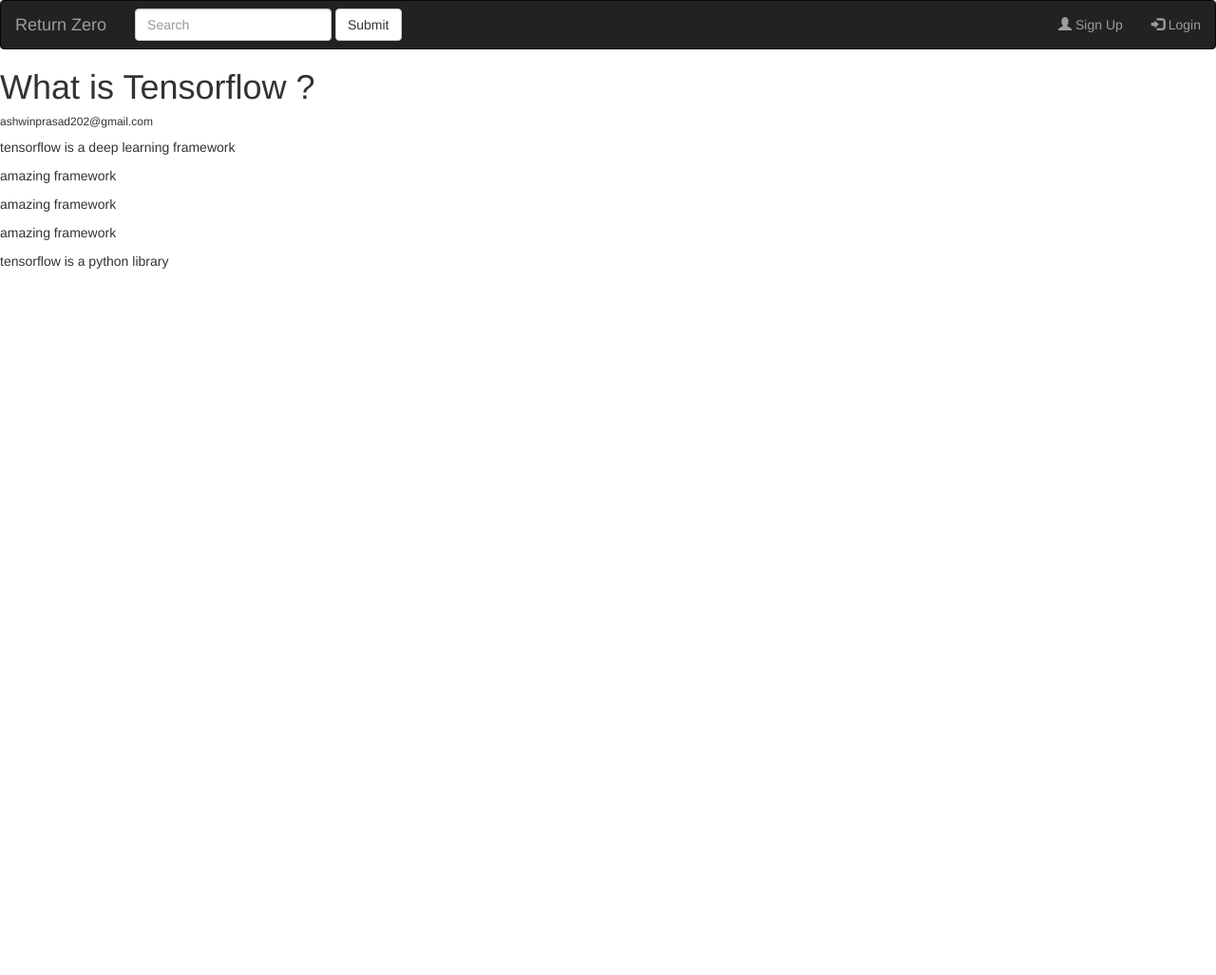
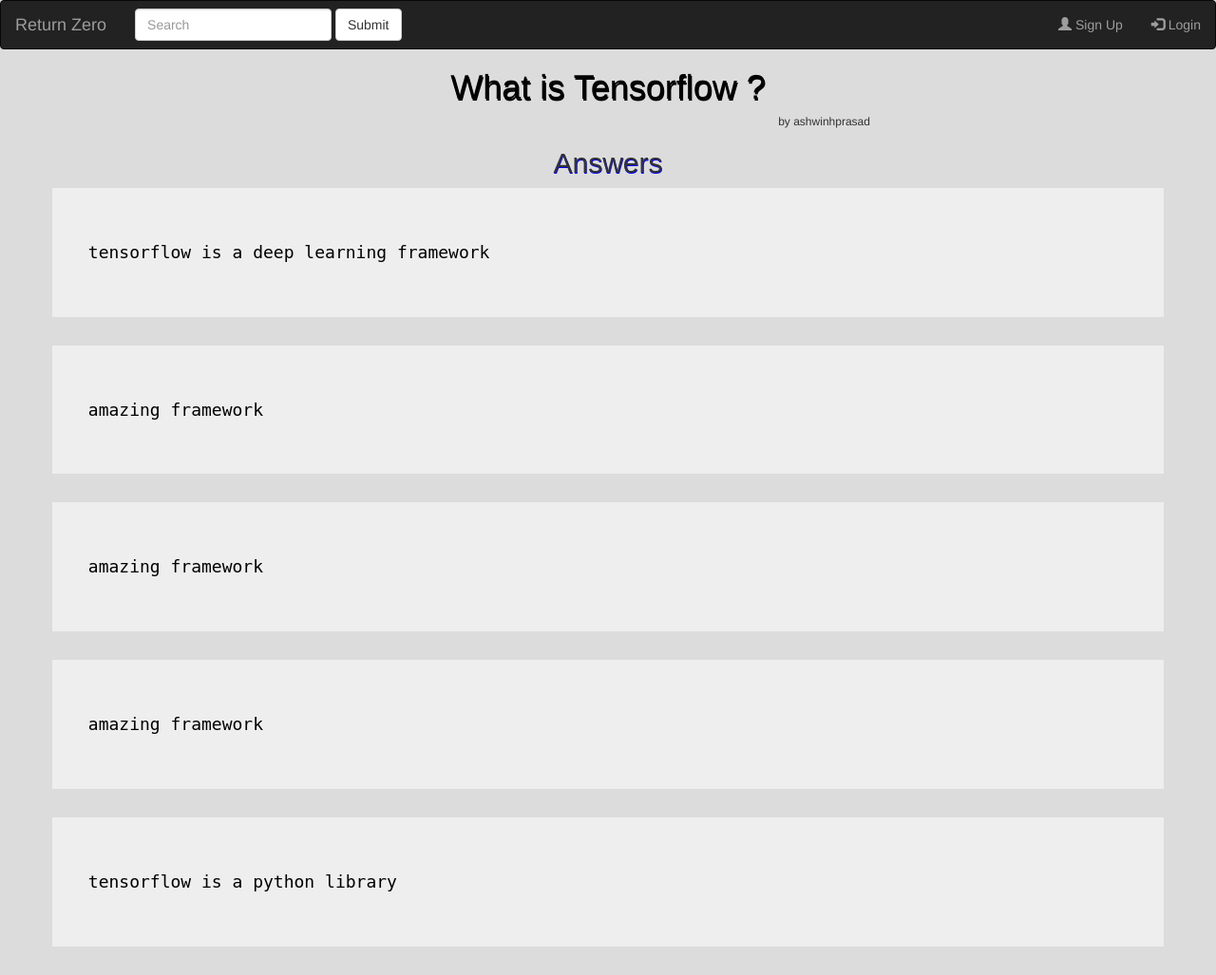
Before and after one commit to ashwinhprasad/Stack-Overflow-Techathon, a Django app: page /qa/details/1 in a window 1280 px wide. Shown: the whole page at 95% size. Before the commit the page ends 283 px from the top, so only its background shows below. Run offline with Django 3.2, Linux system fonts and the light colour scheme; data comes from the database, SQL or seed files in the repository; both versions use the stored data as it was after the commit; some libraries are stand-ins or nearby versions.

Commit message:
final presentation

```diff
--- a/ReturnZero/ReturnZero/urls.py
+++ b/ReturnZero/ReturnZero/urls.py
@@ -16,12 +16,11 @@
 from django.contrib import admin
 from django.urls import path, include
 from qa.views import Home
-from django.conf import settings
-from django.conf.urls.static import static
+
 
 urlpatterns = [
     path('admin/', admin.site.urls),
     path('user/',include('user.urls')),
     path('',Home,name='homepage'),
     path('qa/',include('qa.urls'))
-]+ static(settings.MEDIA_URL, document_root=settings.MEDIA_ROOT)
+]
--- a/ReturnZero/qa/templates/qa/base.html
+++ b/ReturnZero/qa/templates/qa/base.html
@@ -4,10 +4,12 @@
   <head>
     <meta charset="utf-8">
     <title>Return Zero</title>
-    <link rel="stylesheet" href="{% static 'css/base.css' %}">
-    <link rel="stylesheet" href="https://maxcdn.bootstrapcdn.com/bootstrap/3.4.1/css/bootstrap.min.css">
-  <script src="https://ajax.googleapis.com/ajax/libs/jquery/3.5.1/jquery.min.js"></script>
-  <script src="https://maxcdn.bootstrapcdn.com/bootstrap/3.4.1/js/bootstrap.min.js"></script>
+
+
+
+
+  <link rel="stylesheet" href="https://maxcdn.bootstrapcdn.com/bootstrap/3.4.1/css/bootstrap.min.css">
+    <link rel="stylesheet" href="{% static "css/base.css" %}">
   </head>
   <body>
     <nav class="navbar navbar-inverse">
@@ -36,5 +38,8 @@
     </nav>
     {% block bodyblock %}
     {% endblock %}
+
+    <script src="https://ajax.googleapis.com/ajax/libs/jquery/3.5.1/jquery.min.js"></script>
+    <script src="https://maxcdn.bootstrapcdn.com/bootstrap/3.4.1/js/bootstrap.min.js"></script>
   </body>
 </html>
--- a/ReturnZero/qa/templates/qa/details.html
+++ b/ReturnZero/qa/templates/qa/details.html
@@ -1,7 +1,9 @@
 {% extends "./base.html" %}
   {% block bodyblock %}
     {% if question %}
-      <h1>{{ question.question_name }}</h1><h6>{{ question.asked_by }}</h6>
+
+      <h1 id="question">{{ question.question_name }}</h1>
+      <h6 id="author">by {{ question.asked_by.name }}</h6>
       {% if user.is_authenticated %}
       <form method="POST">
         {% csrf_token %}
@@ -9,8 +11,13 @@
         <button type="submit">Submit</button>
       </form>
       {% endif %}
-      {% for answer in question.answer_ques.all %}
-        <p>{{ answer.answer }}</p>
-      {% endfor %}
+      <h2>Answers</h2>
+
+        {% for answer in question.answer_ques.all %}
+          <div class="container jumbotron">
+            <h4>{{ answer.answer }}</h4>
+          </div>
+        {% endfor %}
+
     {% endif %}
   {% endblock %}
--- a/ReturnZero/static/css/base.css
+++ b/ReturnZero/static/css/base.css
@@ -1,3 +1,62 @@
 body {
-    background-color: red;
+    background-color: gainsboro !important;
   }
+
+
+#question{
+
+  text-align: center;
+  color:black;
+  text-shadow: 1px 2px black;
+
+}
+
+#author{
+
+  margin-left: 64%;
+  top:14%;
+
+}
+
+h2{
+  text-align: center;
+  font-family: fantasy;
+  text-shadow: 0.5px 1px blue;
+}
+
+#quesbut{
+
+  margin-left: 40%;
+
+
+}
+
+#profile_name{
+
+  text-align: left;
+  padding-left: 2%;
+
+}
+
+
+.thead-dark{
+    background-color: black;
+}
+#button{
+    color:#808080
+}
+#topic{
+    color:white
+}
+
+h3{
+  padding-left:2%;
+  color:black;
+  text-decoration: underline;
+}
+
+h4{
+  margin-left: 2%;
+  font-family: monospace;
+  color: black;
+}
--- a/ReturnZero/user/templates/user/profile.html
+++ b/ReturnZero/user/templates/user/profile.html
@@ -1,12 +1,11 @@
 {% extends "./base.html" %}
   {% block bodyblock %}
   <h1>User Profile</h1>
-    {{ profile.name }}
-    {{ profile.email }}
+    <h2 id="profile_name">{{ profile.name }}</h2>
     {% if questions %}
       <h3>Asked Questions</h3>
       {% for question in  questions.all %}
-        <a href="/qa/details/{{question.id}}"><h5>{{ question.question_name }}</h5></a>
+        <a href="/qa/details/{{question.id}}"><h4>{{ question.question_name }}</h4></a>
       {% endfor %}
     {% endif %}
   {% endblock %}
```
Also changed, not shown: ReturnZero/ReturnZero/settings.py (+5 -2 lines), ReturnZero/qa/templates/qa/homepage.html (+5 -2 lines), ReturnZero/static/css/home.css (added, +9 -0 lines), ReturnZero/user/templates/user/base.html (+6 -4 lines), ReturnZero/db.sqlite3.
